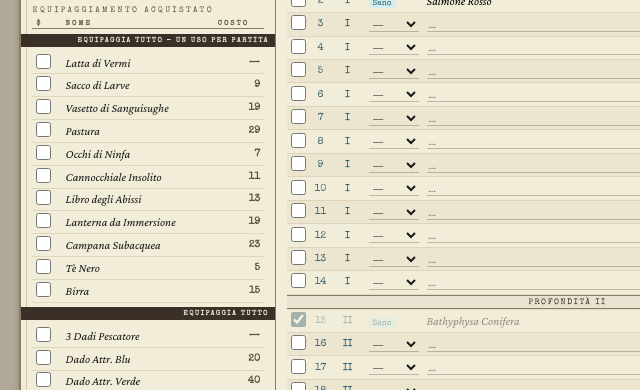
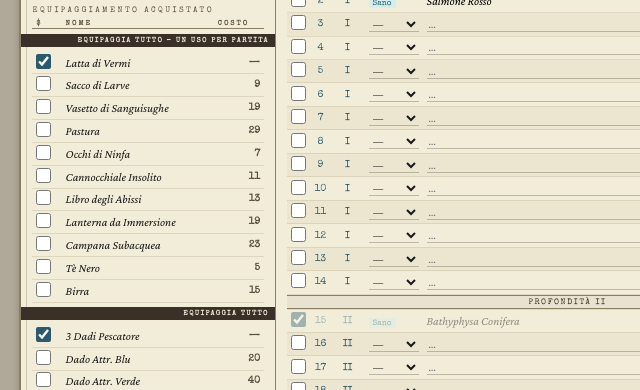
Before and after one commit to cattivocliente/DeepRegrestCampaign, a plain HTML site: page index.html in a window 1280 px wide. Shown: the part 239-629 px from the top of the page, 0-640 px from the left. Drawn offline with nearby package versions, Linux system fonts and the light colour scheme.

Commit message:
Update index.html

```diff
--- a/index.html
+++ b/index.html
@@ -330,6 +330,14 @@ var FC = {
     {p:'III',t:'',n:'',val:'',d:'',pre:0},{p:'III',t:'',n:'',val:'',d:'',pre:0}
   ],
   G:[ // Grande
+    {p:'I',  t:'',n:'',val:'',d:'',pre:0},{p:'I',t:'',n:'',val:'',d:'',pre:0},
+    {p:'I',  t:'',n:'',val:'',d:'',pre:0},{p:'I',t:'',n:'',val:'',d:'',pre:0},
+    {p:'I',  t:'',n:'',val:'',d:'',pre:0},{p:'I',t:'',n:'',val:'',d:'',pre:0},
+    {p:'I',  t:'',n:'',val:'',d:'',pre:0},{p:'I',t:'',n:'',val:'',d:'',pre:0},
+    {p:'I',  t:'',n:'',val:'',d:'',pre:0},{p:'I',t:'',n:'',val:'',d:'',pre:0},
+    {p:'I',  t:'',n:'',val:'',d:'',pre:0},{p:'I',t:'',n:'',val:'',d:'',pre:0},
+    {p:'I',  t:'',n:'',val:'',d:'',pre:0},{p:'I',t:'',n:'',val:'',d:'',pre:0},
+    {p:'I',  t:'',n:'',val:'',d:'',pre:0},
     {p:'II', t:'Sano',  n:'Megattera',              val:'×',d:'×',pre:1,chk:1},
     {p:'II', t:'',n:'',val:'',d:'',pre:0},{p:'II',t:'',n:'',val:'',d:'',pre:0},
     {p:'II', t:'',n:'',val:'',d:'',pre:0},{p:'II',t:'',n:'',val:'',d:'',pre:0},
@@ -339,6 +347,7 @@ var FC = {
     {p:'II', t:'',n:'',val:'',d:'',pre:0},{p:'II',t:'',n:'',val:'',d:'',pre:0},
     {p:'II', t:'',n:'',val:'',d:'',pre:0},{p:'II',t:'',n:'',val:'',d:'',pre:0},
     {p:'III',t:'Orrido',n:'Balena di Rocabarraigh',val:'×',d:'×',pre:1,tent:1,chk:1},
+    {p:'III',t:'Sano',  n:'Forziere del Tesoro',   val:'×',d:'×',pre:1,chk:1},
     {p:'III',t:'',n:'',val:'',d:'',pre:0},{p:'III',t:'',n:'',val:'',d:'',pre:0},
     {p:'III',t:'',n:'',val:'',d:'',pre:0},{p:'III',t:'',n:'',val:'',d:'',pre:0},
     {p:'III',t:'',n:'',val:'',d:'',pre:0},{p:'III',t:'',n:'',val:'',d:'',pre:0},
@@ -350,7 +359,8 @@ var FC = {
 };
 
 // ===== DATA =====
-var D = {fish:{P:{},M:{},G:{}},eq:{},note:'',by:'',s:'',e:''};
+var DEFAULTS = {eq:{eq_vermi:true, eq_d3:true}};
+var D = {fish:{P:{},M:{},G:{}},eq:{eq_vermi:true,eq_d3:true},note:'',by:'',s:'',e:''};
 
 // ===== BUILD TABLE =====
 function buildTable(key, tbId) {
@@ -440,7 +450,10 @@ function apply(){
   document.getElementById('A_start').value=D.s||'';
   document.getElementById('A_end').value=D.e||'';
   document.getElementById('B_note').value=D.note||'';
-  document.querySelectorAll('[id^="eq_"]').forEach(function(cb){cb.checked=!!D.eq[cb.id];});
+  document.querySelectorAll('[id^="eq_"]').forEach(function(cb){
+    if(D.eq[cb.id] !== undefined) cb.checked = !!D.eq[cb.id];
+    else cb.checked = !!(DEFAULTS.eq[cb.id]);
+  });
   buildTable('P','tbP');
   buildTable('M','tbM');
   buildTable('G','tbG');
```
